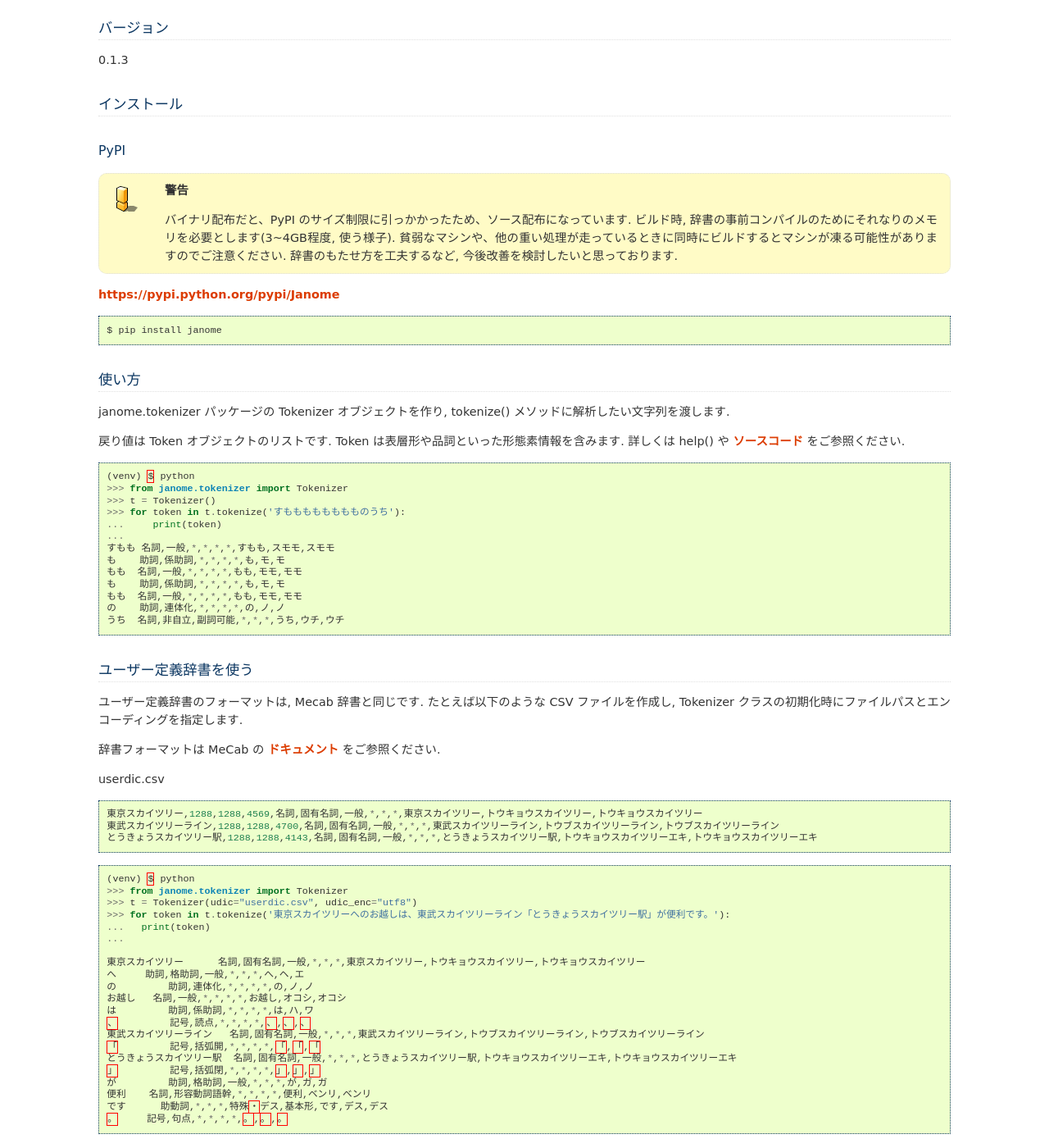
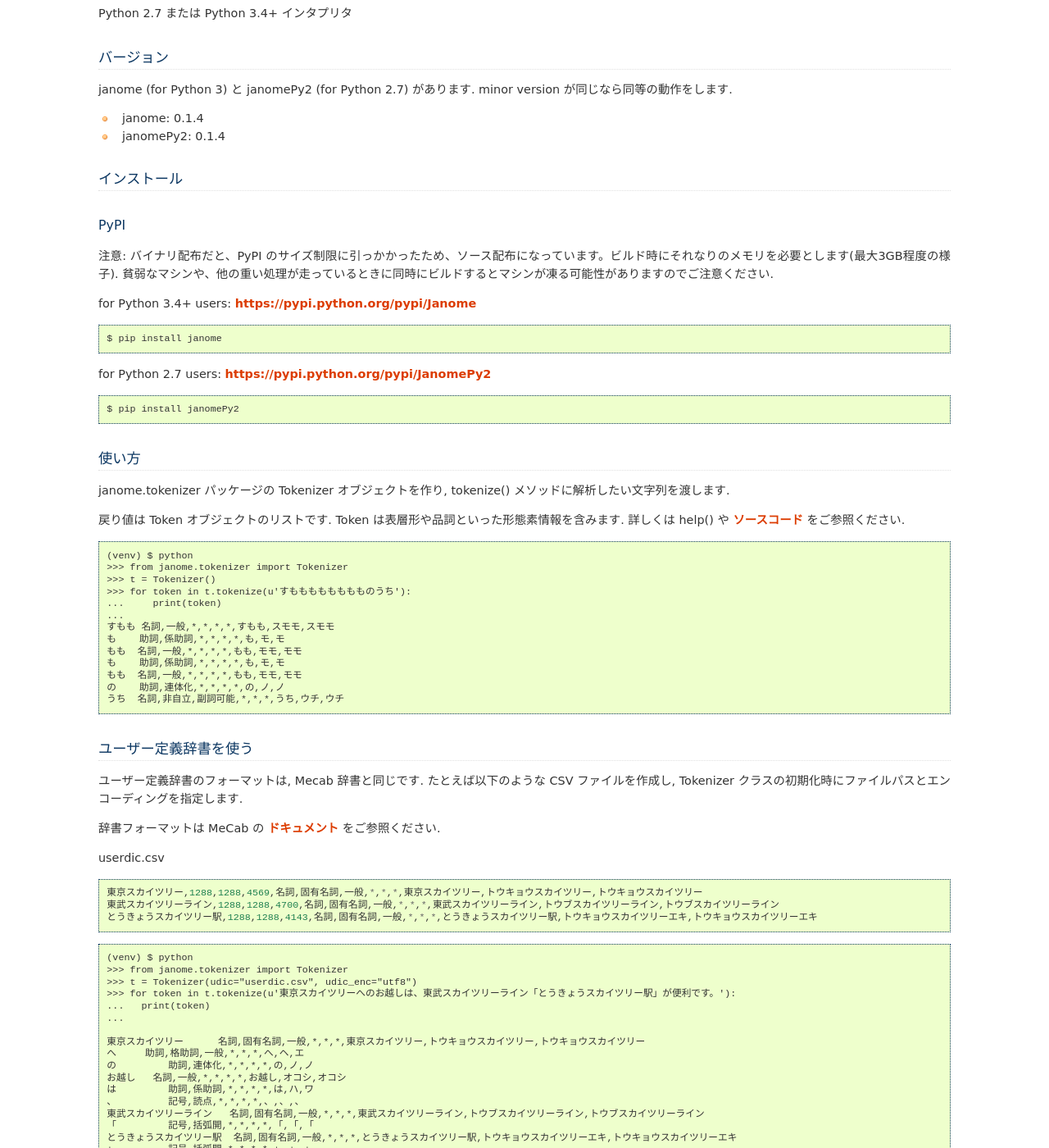
Before and after one commit to mocobeta/janome, a Sphinx documentation site: the page built from docs/index.rst, in a window 1280 px wide and 1400 px high, scrolled down 522 px. Shown: the whole window at 82% size. Built offline with Sphinx 7.4.7, drawn with Linux system fonts in a browser that asks for light colours; some of the changed text lies outside the part shown.

```diff
--- /dev/null
+++ b/CHANGES.txt
@@ -0,0 +1,5 @@
+* 0.1.4
+  - reduce dictionary (fst) data file size
+
+* 0.1.3
+  - first release
--- a/docs/index.rst
+++ b/docs/index.rst
@@ -20,15 +20,20 @@
 
 `https://github.com/mocobeta/janome <https://github.com/mocobeta/janome>`_
 
+master リポジトリが janome 用, 2x_support ブランチが janomePy2 用です.
+
 動作に必要なソフトウェア
 --------------------------
 
-Python 3.4+ インタプリタ
+Python 2.7 または Python 3.4+ インタプリタ
 
 バージョン
 -----------------
 
-0.1.3
+janome (for Python 3) と janomePy2 (for Python 2.7) があります. minor version が同じなら同等の動作をします.
+
+* janome: 0.1.4
+* janomePy2: 0.1.4
 
 インストール
 ---------------
@@ -36,13 +41,20 @@
 PyPI
 ^^^^
 
-.. WARNING:: バイナリ配布だと、PyPI のサイズ制限に引っかかったため、ソース配布になっています. ビルド時, 辞書の事前コンパイルのためにそれなりのメモリを必要とします(3~4GB程度, 使う様子). 貧弱なマシンや、他の重い処理が走っているときに同時にビルドするとマシンが凍る可能性がありますのでご注意ください. 辞書のもたせ方を工夫するなど, 今後改善を検討したいと思っております.
+注意: バイナリ配布だと、PyPI のサイズ制限に引っかかったため、ソース配布になっています。ビルド時にそれなりのメモリを必要とします(最大3GB程度の様子). 貧弱なマシンや、他の重い処理が走っているときに同時にビルドするとマシンが凍る可能性がありますのでご注意ください.
 
-`https://pypi.python.org/pypi/Janome <https://pypi.python.org/pypi/Janome>`_
+for Python 3.4+ users: `https://pypi.python.org/pypi/Janome <https://pypi.python.org/pypi/Janome>`_
 
-.. code-block:: shell
+.. code-block:: bash
 
   $ pip install janome
+
+for Python 2.7 users: `https://pypi.python.org/pypi/JanomePy2 <https://pypi.python.org/pypi/JanomePy2>`_
+
+.. code-block:: bash
+
+  $ pip install janomePy2
+
 
 使い方
 -----------
@@ -51,12 +63,12 @@
 
 戻り値は Token オブジェクトのリストです. Token は表層形や品詞といった形態素情報を含みます. 詳しくは help() や `ソースコード <https://github.com/mocobeta/janome/blob/master/janome/tokenizer.py>`_ をご参照ください.
 
-.. code-block:: python
+::
 
   (venv) $ python
   >>> from janome.tokenizer import Tokenizer
   >>> t = Tokenizer()
-  >>> for token in t.tokenize('すもももももももものうち'):
+  >>> for token in t.tokenize(u'すもももももももものうち'):
   ...     print(token)
   ...
   すもも 名詞,一般,*,*,*,*,すもも,スモモ,スモモ
@@ -81,12 +93,12 @@
   東武スカイツリーライン,1288,1288,4700,名詞,固有名詞,一般,*,*,*,東武スカイツリーライン,トウブスカイツリーライン,トウブスカイツリーライン
   とうきょうスカイツリー駅,1288,1288,4143,名詞,固有名詞,一般,*,*,*,とうきょうスカイツリー駅,トウキョウスカイツリーエキ,トウキョウスカイツリーエキ
 
-.. code-block:: python
+::
 
   (venv) $ python
   >>> from janome.tokenizer import Tokenizer
   >>> t = Tokenizer(udic="userdic.csv", udic_enc="utf8")
-  >>> for token in t.tokenize('東京スカイツリーへのお越しは、東武スカイツリーライン「とうきょうスカイツリー駅」が便利です。'):
+  >>> for token in t.tokenize(u'東京スカイツリーへのお越しは、東武スカイツリーライン「とうきょうスカイツリー駅」が便利です。'):
   ...   print(token)
   ...
 
@@ -113,9 +125,7 @@
 
 現在のところ, コンパイルのためのツールはありませんが, API を使ってコンパイルが行えます.
 
-辞書のコンパイル
-
-.. code-block:: python
+辞書のコンパイル ::
 
   >>> from janome.dic import UserDictionary
   >>> from sysdic import connections
@@ -124,7 +134,7 @@
 
 これで, /tmp/userdic 以下にコンパイル済みのユーザー辞書が保存されます. 使うときは Tokenizer のコンストラクタにディレクトリのパスを指定します.
 
-.. code-block:: python
+::
 
   >>> t = Tokenizer("/tmp/userdic")
 
@@ -142,7 +152,7 @@
 
 Q. 形態素解析の速度は.
 
-A. 文章の長さによりますが, 手元の PC では 1 センテンスあたり数ミリ〜数十ミリ秒程度のようです. ざっくり比較すると, mecab-python の10倍程度(長い文章だとそれ以上)遅い, というくらいでしょうか. 性能向上させていきたいですが, 現在のところは速度を追うのがメインの目的ではないです.
+A. 文章の長さによりますが, 手元の PC では 1 センテンスあたり数ミリ〜数十ミリ秒といったところのようです. mecab-python の10倍程度(長い文章だとそれ以上)遅い, というところでしょうか. 性能向上させていきたいですが, いまのところは速度を追うのがメインの目的ではないです.
 
 Q. 実装（データ構造, アルゴリズム）について.
 
@@ -155,7 +165,7 @@
 
 Q. Python 2 系への対応は.
 
-A. デスヨネー.
+A. デスヨネー. -> 対応しました. janomePy2 をご利用ください.
 
 Q. 学習器ついてないの.
 
@@ -193,12 +203,13 @@
 Copyright
 -----------
 
-Copyright(C) 2015, moco_beta. All rights reserved.
+Copyright(C) 2015, @moco_beta All rights reserved.
 
 History
 ----------
 
-* 2015.04.08 Version 0.1.3 公開
+* 2015.04.11 janome Version 0.1.4 リリース / janomePy2 0.1.4 公開
+* 2015.04.08 janome Version 0.1.3 公開
 
 .. Indices and tables
 .. ==================
```
Also changed, not shown: setup.py (+7 -3 lines), 6 other files.
